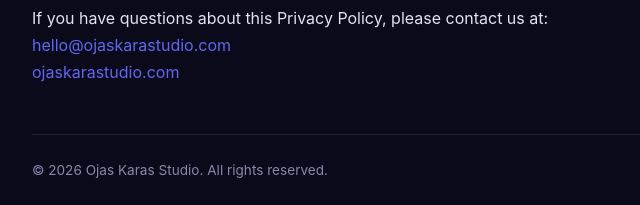
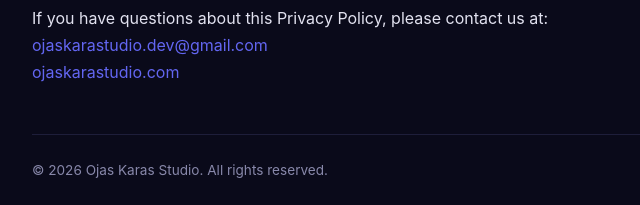
Before and after one commit to ojaskarastudiodev-dev/website, a plain HTML site: page privacy-policy.html in a window 1280 px wide. Shown: the part 1436-1641 px from the top of the page, 228-868 px from the left. Drawn offline with Linux system fonts and the light colour scheme.

Commit message:
Update privacy-policy.html

```diff
--- a/privacy-policy.html
+++ b/privacy-policy.html
@@ -105,7 +105,7 @@
     <h2>8. Contact</h2>
     <p>
       If you have questions about this Privacy Policy, please contact us at:<br />
-      <a href="mailto:hello@ojaskarastudio.com">hello@ojaskarastudio.com</a><br />
+      <a href="mailto:ojaskarastudio.dev@gmail.com">ojaskarastudio.dev@gmail.com</a><br />
       <a href="https://ojaskarastudio.com" target="_blank" rel="noopener">ojaskarastudio.com</a>
     </p>
 
```
